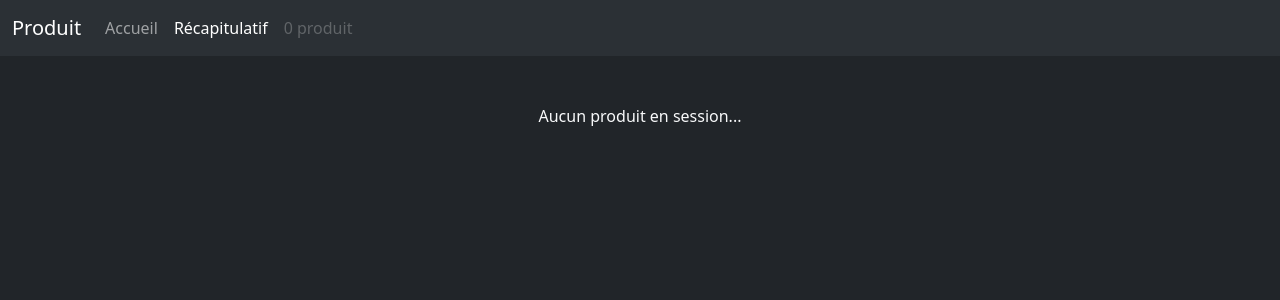
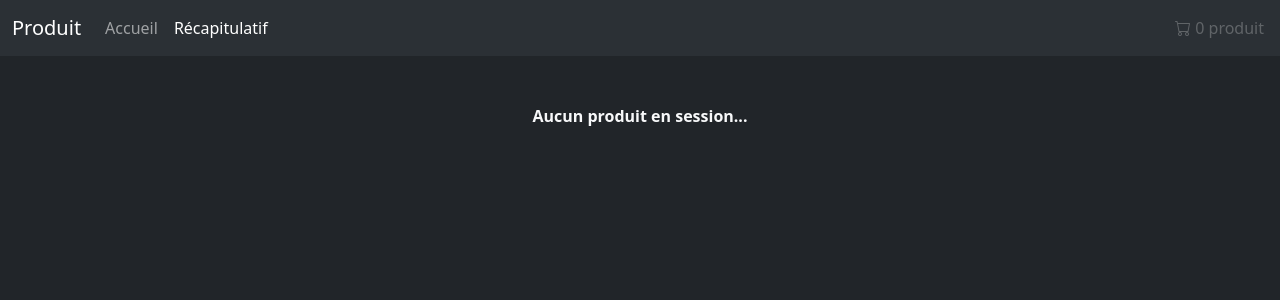
Before and after one commit to DenZaiyy/PHP-App, a PHP site: page /recap.php in a window 1280 px wide. Shown: the top 300 px of the page. Run offline with PHP 8.4, Linux system fonts and the light colour scheme.

Commit message:
change menu for nb of products

```diff
--- a/index.php
+++ b/index.php
@@ -11,6 +11,7 @@ session_start();
     <meta name="viewport" content="width=device-width, initial-scale=1.0">
     <title>Ajout de produit</title>
     <link href="https://cdn.jsdelivr.net/npm/bootstrap@5.3.0-alpha1/dist/css/bootstrap.min.css" rel="stylesheet" integrity="sha384-GLhlTQ8iRABdZLl6O3oVMWSktQOp6b7In1Zl3/Jr59b6EGGoI1aFkw7cmDA6j6gD" crossorigin="anonymous">
+    <link rel="stylesheet" href="https://cdn.jsdelivr.net/npm/bootstrap-icons@1.10.3/font/bootstrap-icons.css">
 </head>
 
 <body class="bg-dark text-light">
@@ -24,7 +25,8 @@ session_start();
                 <div class="navbar-nav">
                     <a class="nav-link active" aria-current="page" href="index.php">Accueil</a>
                     <a class="nav-link" href="recap.php">Récapitulatif</a>
-                    <a class="nav-link disabled" href="#">
+                    <a class="nav-link disabled position-absolute end-0 mx-2" href="#">
+                        <i class="bi bi-cart"></i>
                         <?php
                         if (isset($_SESSION['products']) || !empty($_SESSION['products'])) {
                             if (is_array($_SESSION['products'])) {
--- a/recap.php
+++ b/recap.php
@@ -9,6 +9,7 @@ session_start();
     <meta name="viewport" content="width=device-width, initial-scale=1.0">
     <title>Récapitulatif des produits</title>
     <link href="https://cdn.jsdelivr.net/npm/bootstrap@5.3.0-alpha1/dist/css/bootstrap.min.css" rel="stylesheet" integrity="sha384-GLhlTQ8iRABdZLl6O3oVMWSktQOp6b7In1Zl3/Jr59b6EGGoI1aFkw7cmDA6j6gD" crossorigin="anonymous">
+    <link rel="stylesheet" href="https://cdn.jsdelivr.net/npm/bootstrap-icons@1.10.3/font/bootstrap-icons.css">
 </head>
 
 <body class="bg-dark text-light">
@@ -22,7 +23,8 @@ session_start();
                 <div class="navbar-nav">
                     <a class="nav-link" aria-current="page" href="index.php">Accueil</a>
                     <a class="nav-link active" href="recap.php">Récapitulatif</a>
-                    <a class="nav-link disabled" href="#">
+                    <a class="nav-link disabled position-absolute end-0 mx-2" href="#">
+                        <i class="bi bi-cart"></i>
                         <?php
                         if (isset($_SESSION['products']) || !empty($_SESSION['products'])) {
                             if (is_array($_SESSION['products'])) {
@@ -44,7 +46,7 @@ session_start();
     <?php
     if (!isset($_SESSION['products']) || empty($_SESSION['products'])) {
         echo '<div class="container text-center mt-5">',
-        "<p>Aucun produit en session...</p>",
+        "<strong>Aucun produit en session...</strong>",
         '</div>';
     } else {
         echo '<div class="container">',
@@ -64,12 +66,12 @@ session_start();
         $totalGeneral = 0;
         foreach ($_SESSION['products'] as $index => $product) {
             echo "<tr>",
-            "<td>" . $index . "</td>",
+            "<td><strong>" . $index . "</strong></td>",
             "<td>" . $product['name'] . "</td>",
             "<td>" . number_format($product['price'], 2, ",", "&nbsp;") . "&nbsp;€</td>",
             "<td>" . '<a href="traitement.php?action=decreaseQuantity&id=' . $index . '" class="btn btn-outline-danger">-</a> ' . $product['qtt'] . ' <a href="traitement.php?action=increaseQuantity&id=' . $index . '" class="btn btn-outline-success">+</a>' . "</td>",
             "<td>" . number_format($product['total'], 2, ",", "&nbsp;") . "&nbsp;€</td>",
-            '<td><a href="traitement.php?action=deleteItem&id=' . $index . '" class="btn btn-danger">Supprimer</a></td>',
+            '<td><a href="traitement.php?action=deleteItem&id=' . $index . '" class="btn btn-outline-danger">Supprimer</a></td>',
             "</tr>";
             $totalGeneral += $product['total'];
         }
```
